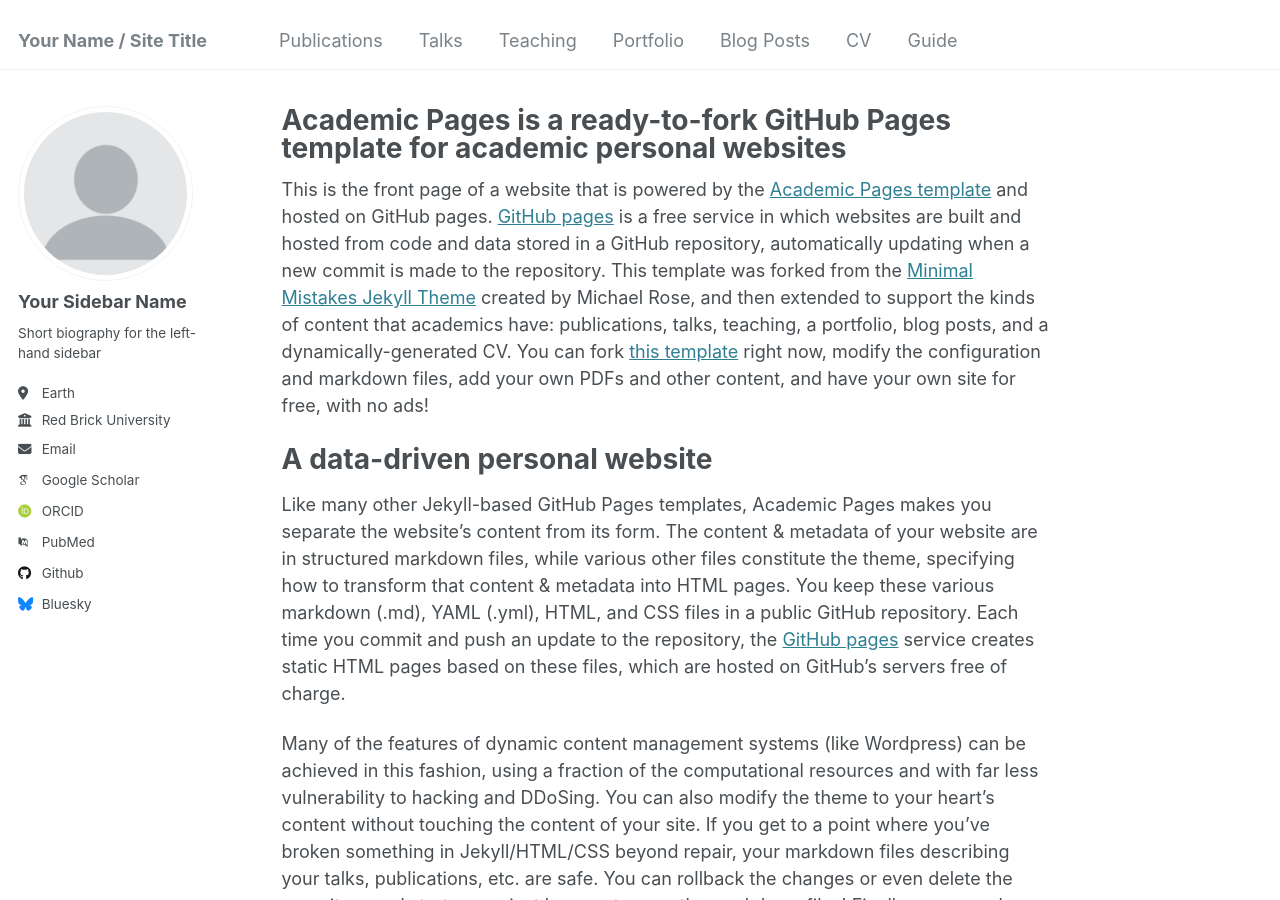
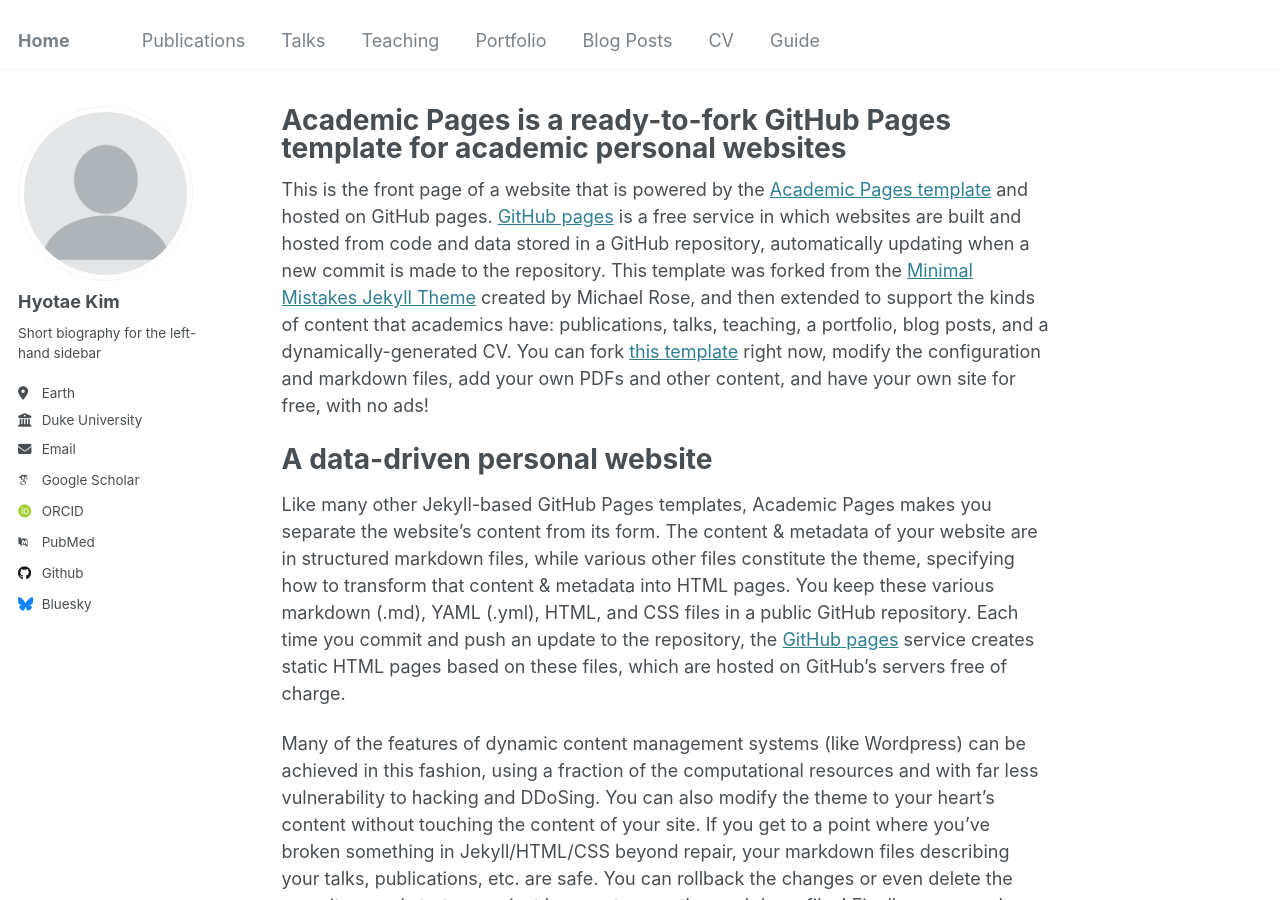
Before and after one commit to HyotaeKim/HyotaeKim.github.io, a Jekyll site: the page built from _pages/about.md, in a window 1280 px wide and 900 px high. Built offline with Jekyll 4.4.1, drawn with Linux system fonts in a browser that asks for light colours; some web fonts are replaced.

Commit message:
Update _config.yml

```diff
--- a/_config.yml
+++ b/_config.yml
@@ -8,7 +8,7 @@
 
 # Basic Site Settings
 locale                   : "en-US"
-title                    : "Your Name / Site Title"
+title                    : "Home"
 title_separator          : "-"
 name                     : &name "Your Name"
 description              : &description "personal description"
@@ -22,13 +22,13 @@ repository               : "academicpages/academicpages.github.io"
 author:
   # Biographic information
   avatar           : "profile.png"
-  name             : "Your Sidebar Name"
+  name             : "Hyotae Kim"
   pronouns         : # example: "she/her"
   bio              : "Short biography for the left-hand sidebar"
   location         : "Earth"
-  employer         : "Red Brick University"
+  employer         : "Duke University"
   uri              : # URL
-  email            : "none@example.org"
+  email            : "hyotae.kim@duke.edu"
 
   # Academic websites
   arxiv            : # URL - Update with the correct link to your profile
```
